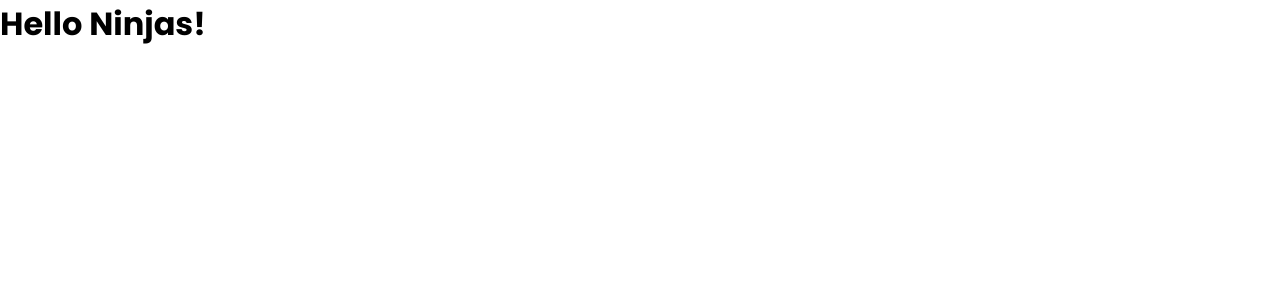
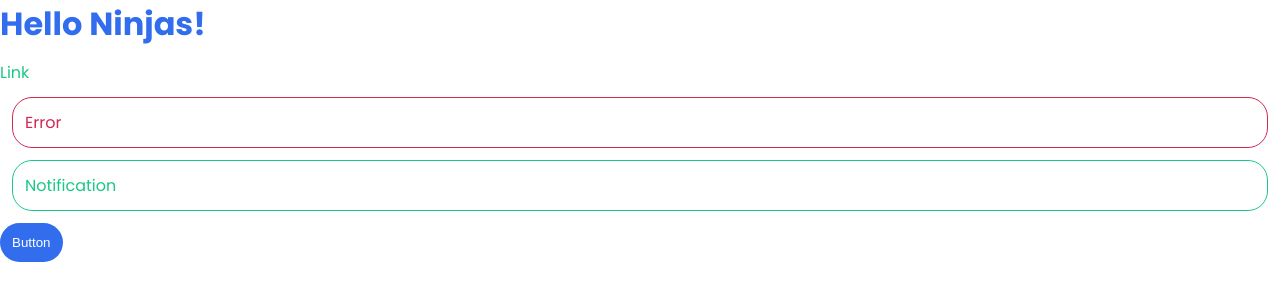
Before and after one commit to Kirill222/SASS_ninja, a website: page index.html in a window 1280 px wide. Drawn offline with Linux system fonts and the light colour scheme.

Commit message:
Lesson 3. SASS variables

```diff
--- a/index.html
+++ b/index.html
@@ -10,6 +10,11 @@
 <body>
 
     <h1>Hello Ninjas!</h1>
+    <a href="">Link</a>
+    <p class="error">Error</p>
+    <p class="notification">Notification</p>
+    <button>Button</button>
+
 
 </body>
 </html>
--- a/index.scss
+++ b/index.scss
@@ -29,8 +29,55 @@ img {
   max-width: 100%;
 }
 
+//variables
+
+// theme colors
+$primary: #326dee !default;
+$secondary: #1ac886 !default;
+$error: #d32752 !default;
+$info: #f6c31c !default;
+
+// spacing
+$base-padding: 0.75rem;
+$base-margin: 0.75rem;
+
+// borders
+$base-border-thickness: 1px;
+$base-border-radius: 20px;
+
 h1 {
-  a {
-    color: red;
-  }
+  color: $primary;
+
+  margin-bottom: $base-margin;
 }
+a {
+  color: $secondary;
+}
+button {
+  color: white;
+  border: 0;
+  background: $primary;
+
+  border-radius: $base-border-radius;
+  padding: $base-padding;
+}
+.error {
+  color: $error;
+  border-color: $error;
+  border-style: solid;
+
+  margin: $base-margin;
+  padding: $base-padding;
+  border-radius: $base-border-radius;
+  border-width: $base-border-thickness;
+}
+.notification {
+  color: $secondary;
+  border-color: $secondary;
+  border-style: solid;
+
+  margin: $base-margin;
+  padding: $base-padding;
+  border-radius: $base-border-radius;
+  border-width: $base-border-thickness;
+}
```
Also changed, not shown: css/index.css.
